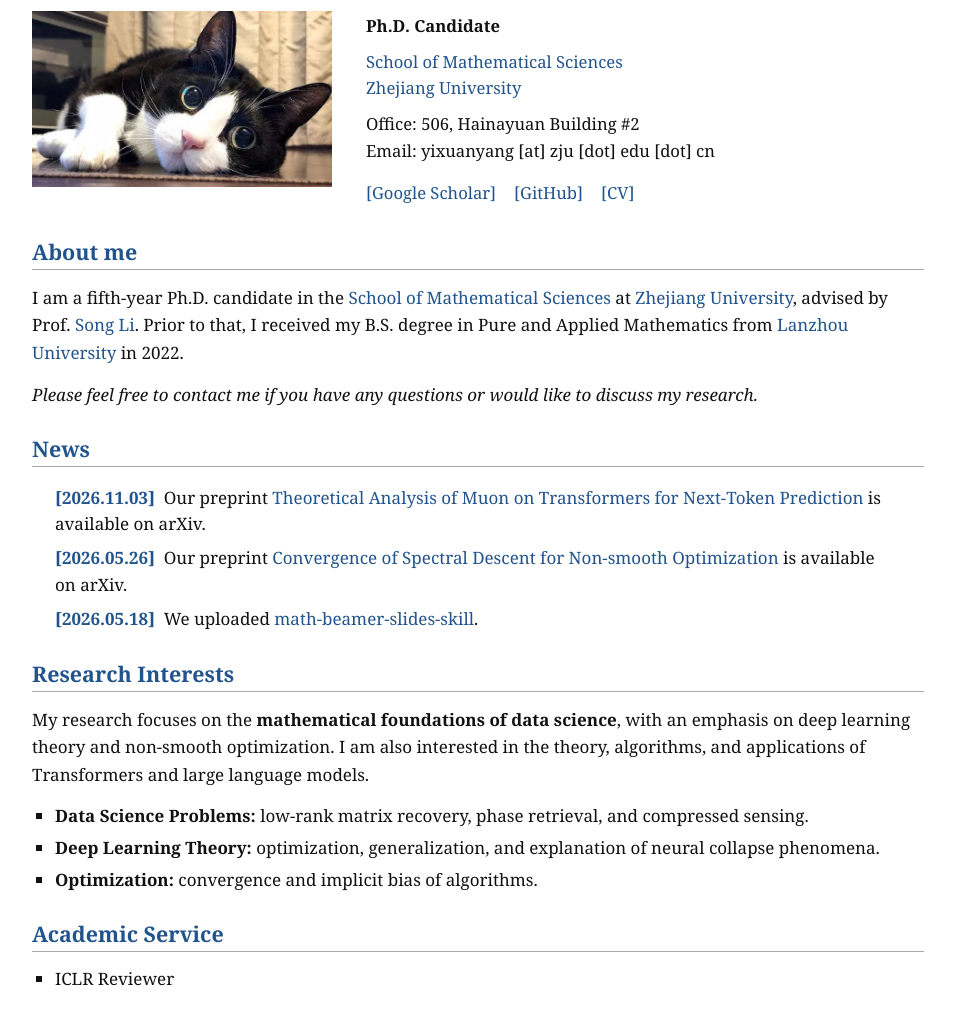
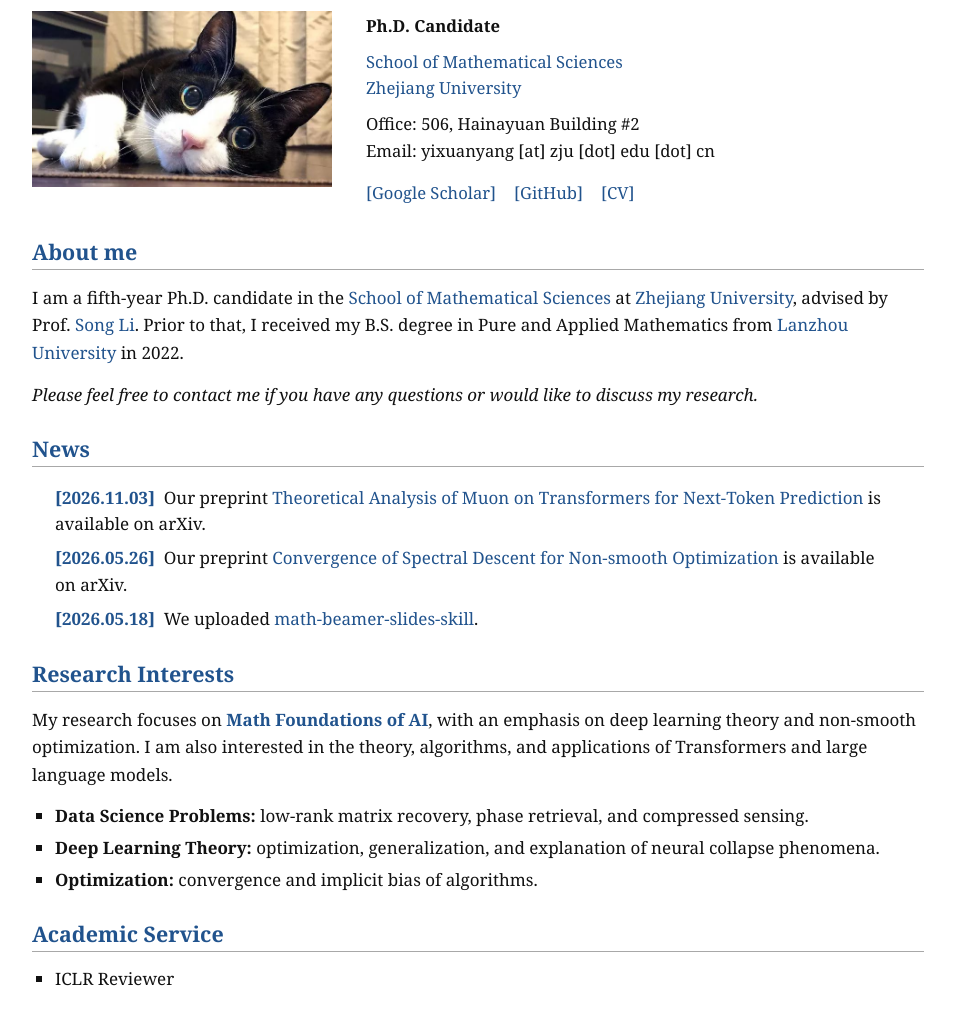
Before and after one commit to YixuanYang00/YixuanYang00.github.io, a plain HTML site: page index.html in a window 1280 px wide. Shown: the part 79-1097 px from the top of the page, without its empty margins (162-1117 px from the left). Drawn offline with Linux system fonts and the light colour scheme.

Commit message:
Update research focus to Math Foundations of AI

```diff
--- a/index.html
+++ b/index.html
@@ -3,7 +3,7 @@
 <head>
 <meta charset="utf-8" />
 <meta name="viewport" content="width=device-width, initial-scale=1.0" />
-<meta name="description" content="Yixuan Yang is a Ph.D. candidate in the School of Mathematical Sciences at Zhejiang University, working on deep learning theory, non-smooth optimization, and the mathematical foundations of data science." />
+<meta name="description" content="Yixuan Yang is a Ph.D. candidate in the School of Mathematical Sciences at Zhejiang University, working on Math Foundations of AI, with an emphasis on deep learning theory and non-smooth optimization." />
 <link rel="stylesheet" href="css/jemdoc.css" type="text/css" />
 <link rel="stylesheet" href="css/jacob.css" type="text/css" />
 <title>Yixuan Yang | Zhejiang University</title>
@@ -294,7 +294,7 @@ I am a fifth-year Ph.D. candidate in the <a href="http://www.math.zju.edu.cn/" t
 <section class="section" aria-labelledby="research-title">
 <h2 id="research-title" class="section-title">Research Interests</h2>
 <p>
-My research focuses on the <strong>mathematical foundations of data science</strong>, with an emphasis on deep learning theory and non-smooth optimization. I am also interested in the theory, algorithms, and applications of Transformers and large language models.
+My research focuses on <strong><a href="https://scholar.google.com/citations?view_op=search_authors&amp;hl=zh-CN&amp;mauthors=label:math_foundations_of_ai" target="_blank" rel="noopener noreferrer">Math Foundations of AI</a></strong>, with an emphasis on deep learning theory and non-smooth optimization. I am also interested in the theory, algorithms, and applications of Transformers and large language models.
 </p>
 <ul class="research-list">
   <li><strong>Data Science Problems:</strong> low-rank matrix recovery, phase retrieval, and compressed sensing.</li>
```
